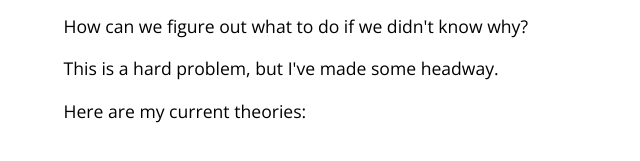
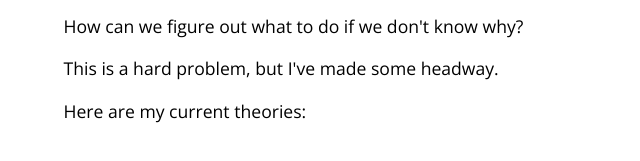
Before and after one commit to willcbradley/willcbradley, a plain HTML site: page why.html in a window 1280 px wide. Shown: the part 282-443 px from the top of the page, 299-939 px from the left. Drawn offline with nearby package versions, Linux system fonts and the light colour scheme.

Commit message:
typo fix

```diff
--- a/why.html
+++ b/why.html
@@ -15,7 +15,7 @@
         <h2 class="idea-subtitle">Start Here</h2>
 
         <p>After learning a bit about how to operate in the world, I faced a new question: why do anything?</p>
-        <p>How can we figure out what to do if we didn't know why?</p>
+        <p>How can we figure out what to do if we don't know why?</p>
         <p>This is a hard problem, but I've made some headway.</p>
         <p>Here are my current theories:</p>
         <br>
```
